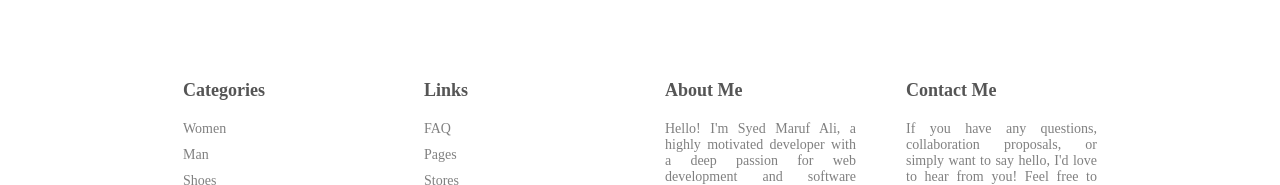
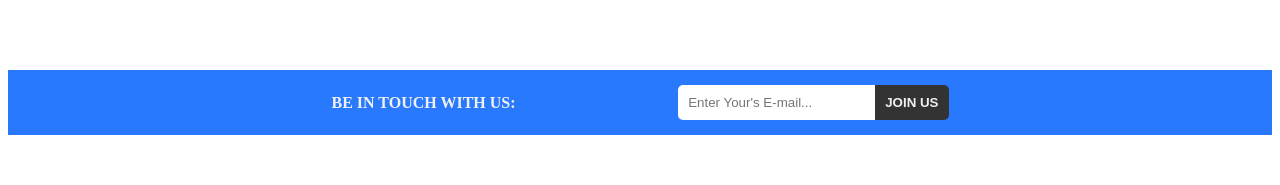
Before and after one commit to sdmrf/GrabX, a React (Vite) app in the folder GrabX/: page / in a window 1280 px wide. Shown: the part 3137-3322 px from the top of the page. Built offline with nearby package versions, Linux system fonts and the light colour scheme.

Commit message:
Home Page Done

```diff
--- a/GrabX/src/Components/Categories/Categories.jsx
+++ b/GrabX/src/Components/Categories/Categories.jsx
@@ -26,7 +26,7 @@ const Categories = () => {
       <div className="Column">
         <div className="Row">
           <img src= {data[2]} alt="Category" />
-          <button className="Button"><Link to ="./Products/3" className="Link">New Season</Link></button>
+          <button className="Button"><Link to ="./Products/3" className="Link">Men</Link></button>
         </div>
       </div>
       <div className="Column Col">
@@ -34,7 +34,7 @@ const Categories = () => {
           <div className="Column">
             <div className="Row">
               <img src= {data[3]} alt="Category" />
-              <button className="Button"><Link to ="./Products/4" className="Link">Men</Link></button>
+              <button className="Button"><Link to ="./Products/4" className="Link">New Season</Link></button>
             </div>
           </div>
           <div className="Column">
--- /dev/null
+++ b/GrabX/src/Components/Contact/Contact.jsx
@@ -0,0 +1,17 @@
+import "./Contact.scss"
+
+const Contact = () => {
+  return (
+    <div className="Contact">
+    <div className="Wrapper">
+        <span>BE IN TOUCH WITH US:</span>
+        <div className="Email">
+            <input type="text" placeholder="Enter Your's E-mail..." />
+            <button>JOIN US</button>
+        </div>
+    </div>
+    </div>
+  )
+}
+
+export default Contact
--- /dev/null
+++ b/GrabX/src/Components/Contact/Contact.scss
@@ -0,0 +1,42 @@
+.Contact{
+    background-color: #2879FE;
+    color: #f0f0f0;
+
+    display: flex;
+    padding: 15px;
+    justify-content: center;
+
+    .Wrapper{
+        width: 50%;
+        display: flex;
+        align-items: center;
+        justify-content: space-between;
+
+        span{
+            font-weight: bold;
+        }
+
+        input{
+            padding: 10px;
+            border: none;
+            border-radius: 5px 0 0 5px;
+
+        }
+
+        button{
+            padding: 10px;
+            border: none;
+            border-radius: 0 5px 5px 0;
+            background-color: #333;
+            color: #f0f0f0;
+            font-weight: bold;
+            cursor: pointer;
+
+            &:hover{
+                transition: all 0.3s ease-in-out;
+                background-color: #555;
+            }
+        }
+
+    }
+}
--- a/GrabX/src/Pages/Home/Home.jsx
+++ b/GrabX/src/Pages/Home/Home.jsx
@@ -1,4 +1,5 @@
 import Categories from "../../Components/Categories/Categories";
+import Contact from "../../Components/Contact/Contact";
 import FeaturedProducts from "../../Components/FeaturedProducts/FeaturedProducts"
 import Slider from "../../Components/Slider/Slider"
 import "./Home.scss"
@@ -16,6 +17,7 @@ const Home = () => {
       <FeaturedProducts type="Featured" info={data[0]} />
       <Categories />
       <FeaturedProducts type="Trending" info={data[1]} />
+      <Contact />
     </div>
   )
 }
--- a/GrabX/src/Pages/Home/Home.scss
+++ b/GrabX/src/Pages/Home/Home.scss
@@ -0,0 +1,3 @@
+.Home{
+    overflow-x: hidden;
+}
```
